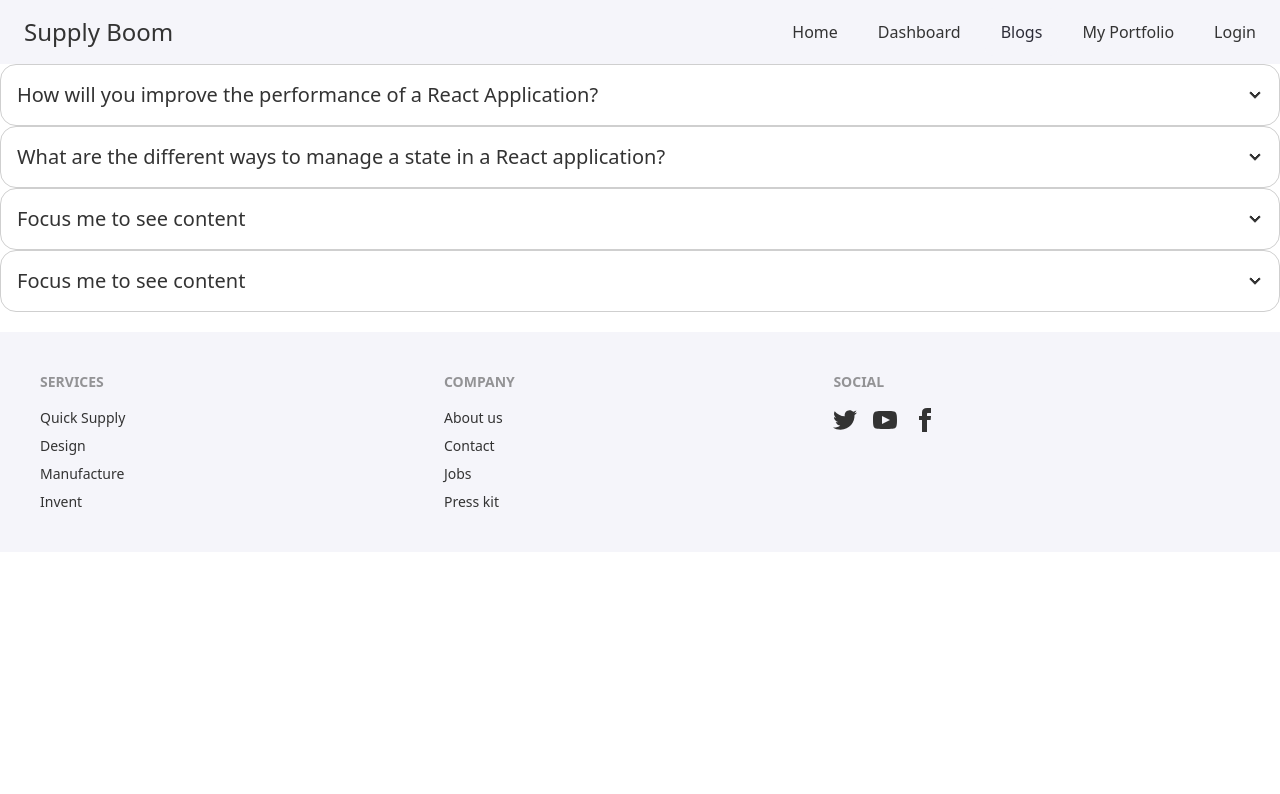
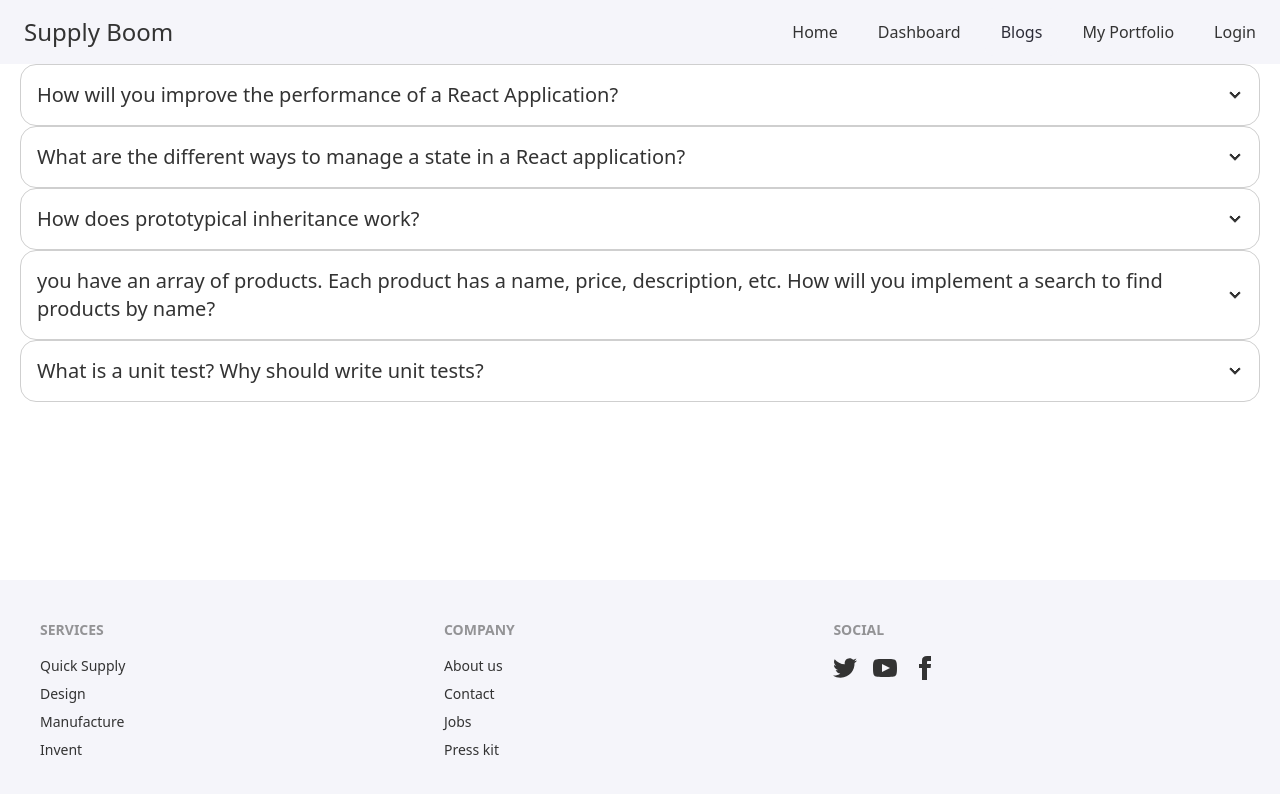
Before and after one commit to TanbirRamim/new-supply-boom, a React (Create React App) app: page /blogs in a window 1280 px wide. Shown: the top 794 px of the page. Built offline with nearby package versions, Linux system fonts and the light colour scheme; no server answers.

Commit message:
blogs added

```diff
--- a/src/App.js
+++ b/src/App.js
@@ -7,6 +7,7 @@ import Home from "./Pages/Home";
 import Login from "./Pages/Login";
 import MyPortfolio from "./Pages/MyPortfolio";
 import NotFound from "./Pages/NotFound";
+import SignUp from "./Pages/Signup";
 
 function App() {
   return (
@@ -18,6 +19,7 @@ function App() {
           <Route path="/myPortfolio" element={<MyPortfolio />} />
           <Route path="/blogs" element={<Blogs />} />
           <Route path="/login" element={<Login />} />
+          <Route path="/signup" element={<SignUp />} />
           <Route path="*" element={<NotFound />} />
         </Routes>
         <Footer></Footer>
--- a/src/Pages/Blogs.js
+++ b/src/Pages/Blogs.js
@@ -2,7 +2,7 @@ import React from "react";
 
 const Blogs = () => {
   return (
-    <div className="mt-16 ">
+    <div className="mt-16 h-screen mx-5">
       <div
         tabindex="0"
         class="collapse collapse-arrow border border-base-300 bg-base-100 rounded-box"
@@ -33,7 +33,19 @@ const Blogs = () => {
           What are the different ways to manage a state in a React application?
         </div>
         <div class="collapse-content">
-          <p>tabindex="0" attribute is necessary to make the div focusable</p>
+          <p>
+            The Four Kinds of React State to Manage When we talk about state in
+            our applications, it’s important to be clear about what types of
+            state actually matter. There are four main types of state you need
+            to properly manage in your React apps: <br />
+            1. Local state
+            <br />
+            2. Global state
+            <br />
+            3. Server state
+            <br />
+            4. URL state
+          </p>
         </div>
       </div>
       <div
@@ -41,10 +53,16 @@ const Blogs = () => {
         class="collapse collapse-arrow border border-base-300 bg-base-100 rounded-box"
       >
         <div class="collapse-title text-xl font-medium">
-          Focus me to see content
+          How does prototypical inheritance work?
         </div>
         <div class="collapse-content">
-          <p>tabindex="0" attribute is necessary to make the div focusable</p>
+          <p>
+            The Prototypal Inheritance is a feature in javascript used to add
+            methods and properties in objects. It is a method by which an object
+            can inherit the properties and methods of another object.
+            Traditionally, in order to get and set the [[Prototype]] of an
+            object, we use Object. getPrototypeOf and Object.
+          </p>
         </div>
       </div>
       <div
@@ -52,10 +70,37 @@ const Blogs = () => {
         class="collapse collapse-arrow border border-base-300 bg-base-100 rounded-box"
       >
         <div class="collapse-title text-xl font-medium">
-          Focus me to see content
+          you have an array of products. Each product has a name, price,
+          description, etc. How will you implement a search to find products by
+          name?
         </div>
         <div class="collapse-content">
-          <p>tabindex="0" attribute is necessary to make the div focusable</p>
+          <p>
+            First of all I need to fetch the data from server or json file.
+            After fetching the data I should map them. If I map a thing, it will
+            give me all the data. So I can easily get them at my own. For making
+            it a little easier we can destructure them. Beside that, we can use
+            axios. Nonetheless If I need to reuse it, I can make a custom hook
+            to make it reusable for me. So, basically this is how it works
+            actually from my point of view and learning throughout the time.
+          </p>
+        </div>
+      </div>
+      <div
+        tabindex="0"
+        class="collapse collapse-arrow border border-base-300 bg-base-100 rounded-box"
+      >
+        <div class="collapse-title text-xl font-medium">
+          What is a unit test? Why should write unit tests?
+        </div>
+        <div class="collapse-content">
+          <p>
+            The main objective of unit testing is to isolate written code to
+            test and determine if it works as intended. Unit testing is an
+            important step in the development process, because if done
+            correctly, it can help detect early flaws in code which may be more
+            difficult to find in later testing stages.
+          </p>
         </div>
       </div>
     </div>
```
Also changed, not shown: src/Images/Tanbir.jpg (added).
